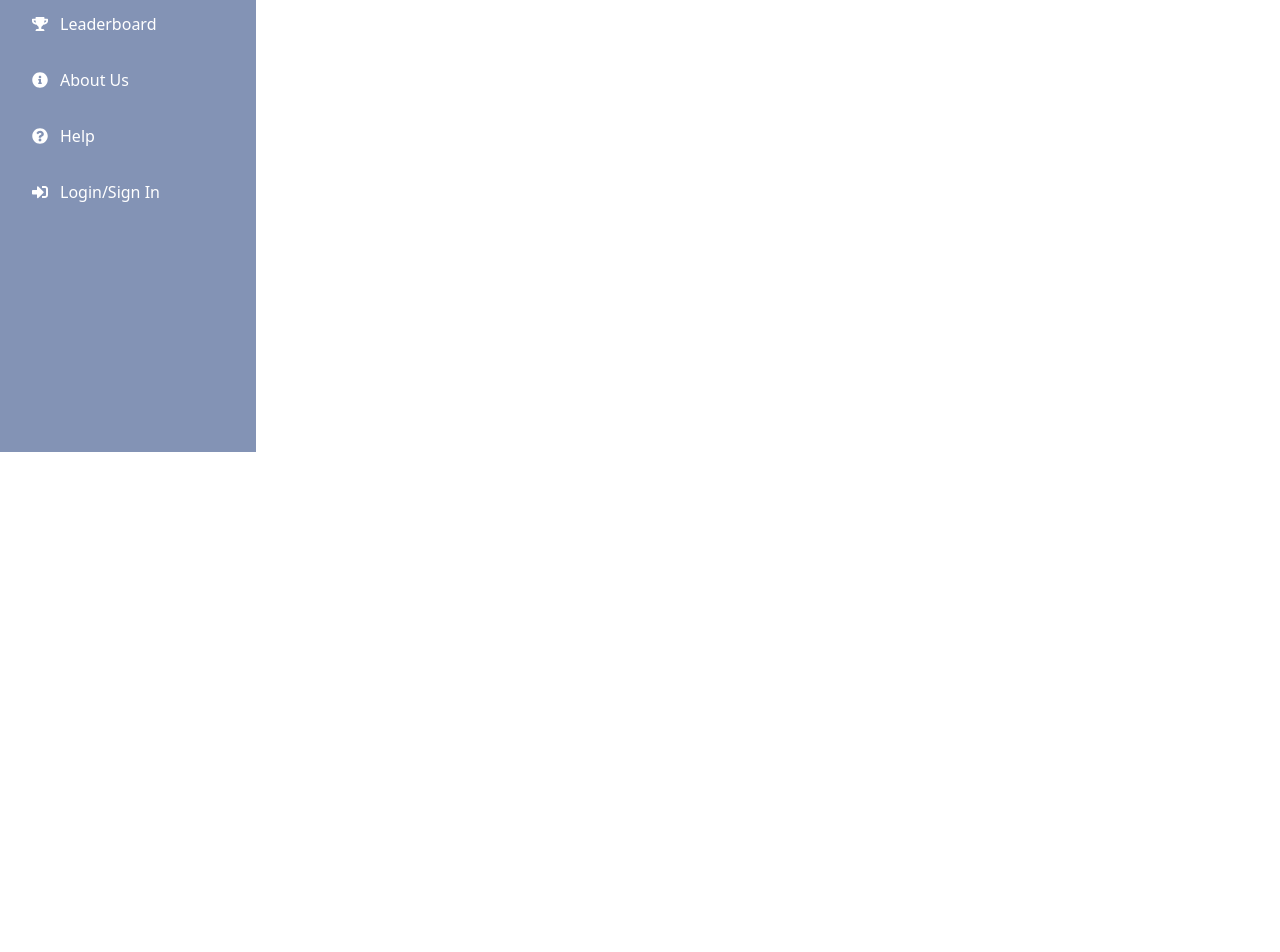
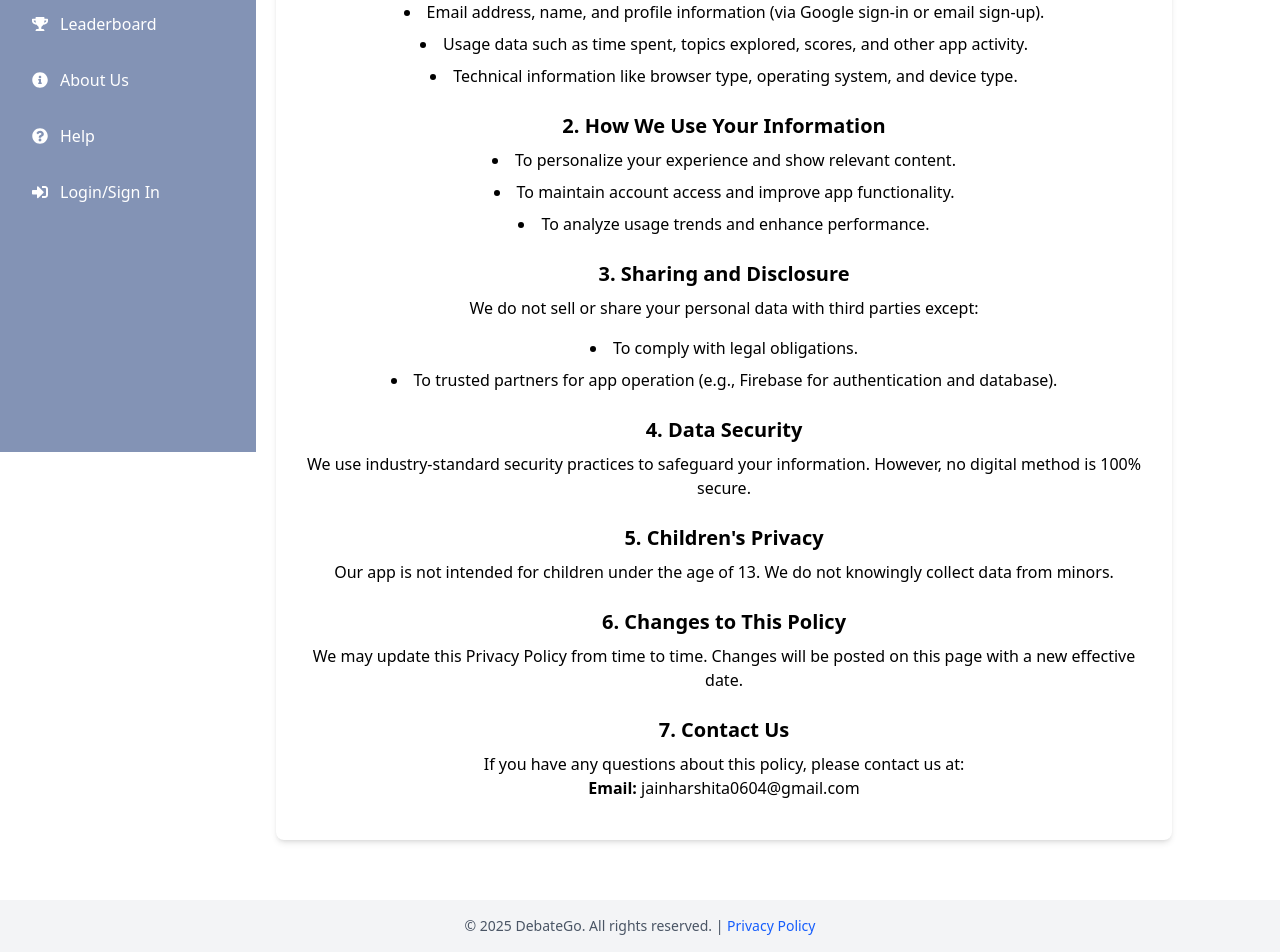
Before and after one commit to Shauryk/DebateWebsite, a React (Vite) app: page /privacy-policy in a window 1280 px wide. Shown: the part 348-1300 px from the top of the page. Before the commit the page ends 800 px from the top, so only its background shows below. Built offline with nearby package versions, Linux system fonts and the light colour scheme; no server answers.

Commit message:
add privacy policy

```diff
--- a/src/App.jsx
+++ b/src/App.jsx
@@ -1,9 +1,9 @@
 import { BrowserRouter as Router, Routes, Route } from "react-router-dom";
 import { AuthProvider } from "./contexts/AuthContext";
 import Sidebar from "./components/Sidebar";
-import Header from "./components/Header"; // Import Header
-import Topics from "./pages/Topics"; // Ensure this file exists
-import Welcome from "./pages/Welcome"; // Import Welcome page
+import Header from "./components/Header";
+import Topics from "./pages/Topics";
+import Welcome from "./pages/Welcome";
 import Parliamentary from "./pages/Parliamentary";
 import Oxford from "./pages/Oxford";
 import HowTo from "./pages/HowTo";
@@ -14,22 +14,25 @@ import AboutUs from "./pages/AboutUs";
 import Help from "./pages/Help";
 import Login from "./pages/Login";
 import Signup from "./pages/Signup";
+import Footer from "./components/Footer"; // Import Footer
 import Dashboard from "./pages/Dashboard";
 import RoleBasedRoute from "./components/RoleBasedRoute";
 import AdminDashboard from "./pages/AdminDashboard";
+import PrivacyPolicy from "./pages/PrivacyPolicy"; // (Assuming you've created this)
 import "./App.css";
 
 function App() {
   return (
     <AuthProvider>
       <Router>
-        <div className="flex flex-col h-screen">
-          <Header /> {/* Add the Header here */}
-          <div className="flex flex-grow">
+        <div className="flex flex-col min-h-screen">
+          <Header />
+
+          <div className="flex flex-1">
             <Sidebar />
             <div className="flex-1 p-5">
               <Routes>
-                <Route path="/" element={<Welcome />} /> {/* Default route */}
+                <Route path="/" element={<Welcome />} />
                 <Route path="/topics" element={<Topics />} />
                 <Route path="/how-to" element={<HowTo />} />
                 <Route path="/parliamentary" element={<Parliamentary />} />
@@ -39,6 +42,9 @@ function App() {
                 <Route path="/about" element={<AboutUs />} />
                 <Route path="/help" element={<Help />} />
                 <Route path="/login" element={<Login />} />
+                <Route path="/signup" element={<Signup />} />
+                <Route path="/privacy-policy" element={<PrivacyPolicy />} />
+
                 <Route
                   path="/admin-dashboard"
                   element={
@@ -47,7 +53,7 @@ function App() {
                     </RoleBasedRoute>
                   }
                 />
-                <Route path="/signup" element={<Signup />} />
+
                 <Route
                   path="/dashboard"
                   element={
@@ -56,10 +62,11 @@ function App() {
                     </RoleBasedRoute>
                   }
                 />
-                {/* Add more routes as needed */}
               </Routes>
             </div>
           </div>
+
+          <Footer /> {/* 👈 Add Footer here */}
         </div>
       </Router>
     </AuthProvider>
--- /dev/null
+++ b/src/components/Footer.jsx
@@ -0,0 +1,20 @@
+import React from 'react';
+import { Link } from 'react-router-dom';
+
+const Footer = () => {
+  return (
+    <footer className="w-full mt-10 py-4 text-center bg-gray-100 text-gray-600 text-sm">
+      <p>
+        © {new Date().getFullYear()} DebateGo. All rights reserved. |{" "}
+        <Link
+          to="/privacy-policy"
+          className="text-blue-600 hover:underline"
+        >
+          Privacy Policy
+        </Link>
+      </p>
+    </footer>
+  );
+};
+
+export default Footer;
--- /dev/null
+++ b/src/pages/PrivacyPolicy.jsx
@@ -0,0 +1,61 @@
+import React from "react";
+
+const PrivacyPolicy = () => {
+  return (
+    <div className="ml-64 mt-30 max-w-4xl mx-auto px-6 py-10 bg-white rounded-lg shadow-md mt-10">
+      <h1 className="text-3xl font-bold mb-6 text-center">Privacy Policy</h1>
+
+      <p className="mb-4">
+        Welcome to DebateGo. Your privacy is important to us. This Privacy
+        Policy explains how we collect, use, and protect your personal
+        information when you use our services.
+      </p>
+
+      <h2 className="text-xl font-semibold mt-6 mb-2">1. Information We Collect</h2>
+      <ul className="list-disc list-inside space-y-2">
+        <li>Email address, name, and profile information (via Google sign-in or email sign-up).</li>
+        <li>Usage data such as time spent, topics explored, scores, and other app activity.</li>
+        <li>Technical information like browser type, operating system, and device type.</li>
+      </ul>
+
+      <h2 className="text-xl font-semibold mt-6 mb-2">2. How We Use Your Information</h2>
+      <ul className="list-disc list-inside space-y-2">
+        <li>To personalize your experience and show relevant content.</li>
+        <li>To maintain account access and improve app functionality.</li>
+        <li>To analyze usage trends and enhance performance.</li>
+      </ul>
+
+      <h2 className="text-xl font-semibold mt-6 mb-2">3. Sharing and Disclosure</h2>
+      <p className="mb-4">
+        We do not sell or share your personal data with third parties except:
+      </p>
+      <ul className="list-disc list-inside space-y-2">
+        <li>To comply with legal obligations.</li>
+        <li>To trusted partners for app operation (e.g., Firebase for authentication and database).</li>
+      </ul>
+
+      <h2 className="text-xl font-semibold mt-6 mb-2">4. Data Security</h2>
+      <p className="mb-4">
+        We use industry-standard security practices to safeguard your information. However, no digital method is 100% secure.
+      </p>
+
+      <h2 className="text-xl font-semibold mt-6 mb-2">5. Children's Privacy</h2>
+      <p className="mb-4">
+        Our app is not intended for children under the age of 13. We do not knowingly collect data from minors.
+      </p>
+
+      <h2 className="text-xl font-semibold mt-6 mb-2">6. Changes to This Policy</h2>
+      <p className="mb-4">
+        We may update this Privacy Policy from time to time. Changes will be posted on this page with a new effective date.
+      </p>
+
+      <h2 className="text-xl font-semibold mt-6 mb-2">7. Contact Us</h2>
+      <p>
+        If you have any questions about this policy, please contact us at: <br />
+        <strong>Email:</strong> jainharshita0604@gmail.com
+      </p>
+    </div>
+  );
+};
+
+export default PrivacyPolicy;
```
Lines whose indentation alone changed are shown as unchanged.
